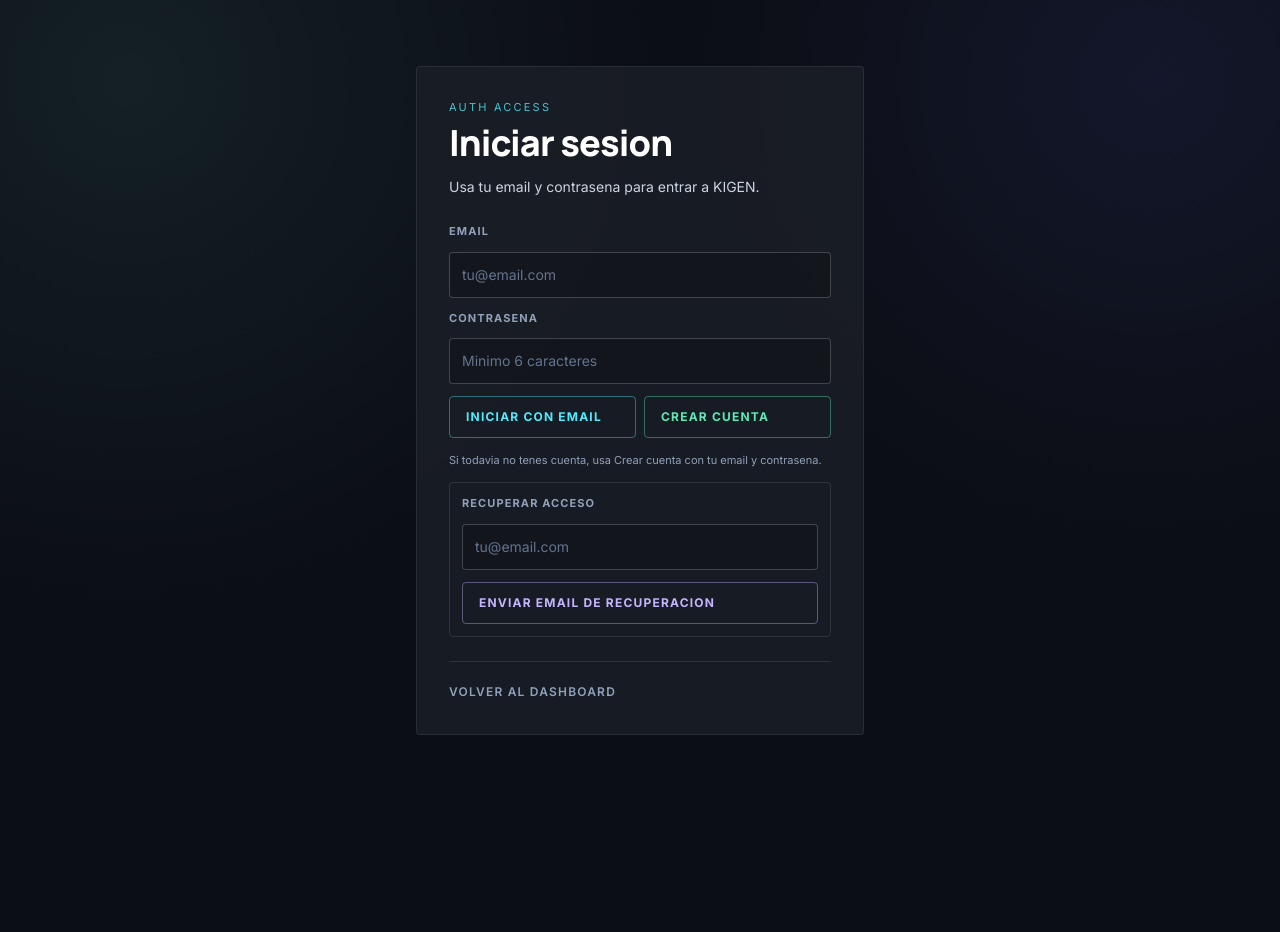
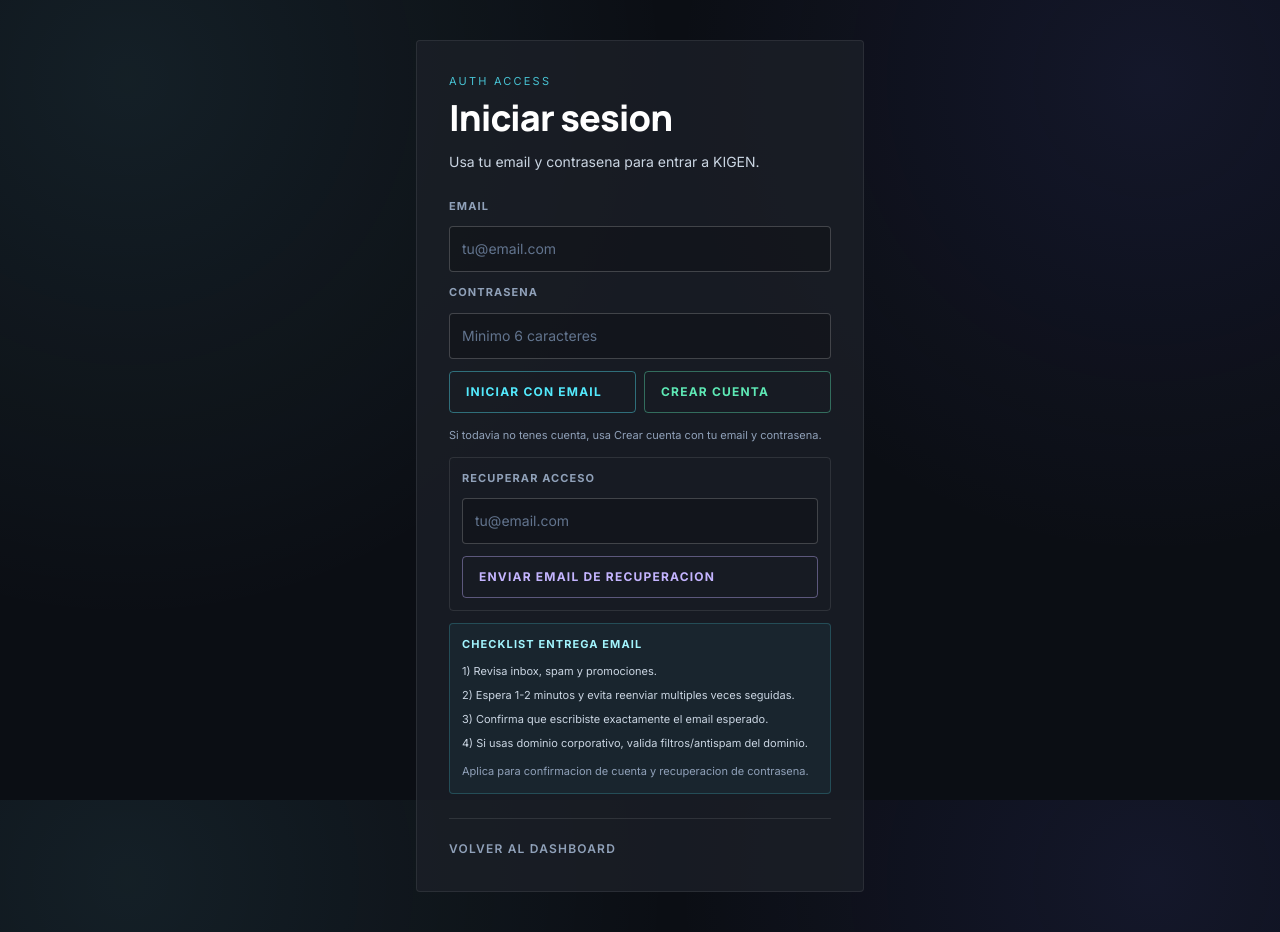
Before and after one commit to favodev/kigen, a Next.js app: page /login in a window 1280 px wide. Before the commit the page ends 800 px from the top, so only its background shows below. Built offline with nearby package versions, Linux system fonts and the light colour scheme; no server answers.

Commit message:
feat: add email recovery checklist to login page for improved user guidance

```diff
--- a/app/login/page.tsx
+++ b/app/login/page.tsx
@@ -216,6 +216,21 @@ export default async function LoginPage({ searchParams }: LoginPageProps) {
               Enviar email de recuperacion
             </button>
           </form>
+
+          <section className="rounded-sm border border-cyan-300/20 bg-cyan-300/5 p-3">
+            <p className="text-[11px] font-bold uppercase tracking-widest text-cyan-200">
+              Checklist entrega email
+            </p>
+            <ul className="mt-2 space-y-1 text-[11px] leading-5 text-slate-300">
+              <li>1) Revisa inbox, spam y promociones.</li>
+              <li>2) Espera 1-2 minutos y evita reenviar multiples veces seguidas.</li>
+              <li>3) Confirma que escribiste exactamente el email esperado.</li>
+              <li>4) Si usas dominio corporativo, valida filtros/antispam del dominio.</li>
+            </ul>
+            <p className="mt-2 text-[11px] leading-5 text-slate-400">
+              Aplica para confirmacion de cuenta y recuperacion de contrasena.
+            </p>
+          </section>
         </div>
 
         <div className="mt-6 border-t border-white/10 pt-4">
```
Also changed, not shown: 1 other file (tests, documents, lock files or other folders).
